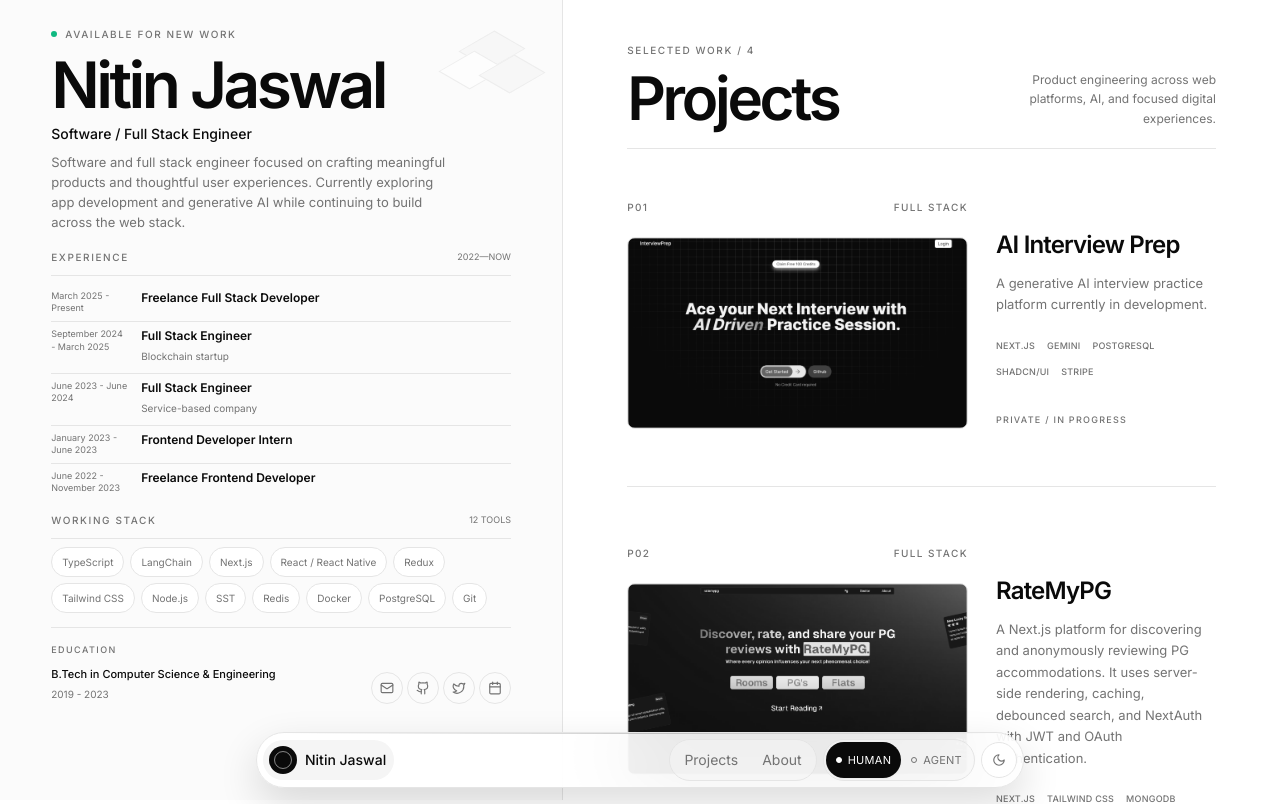
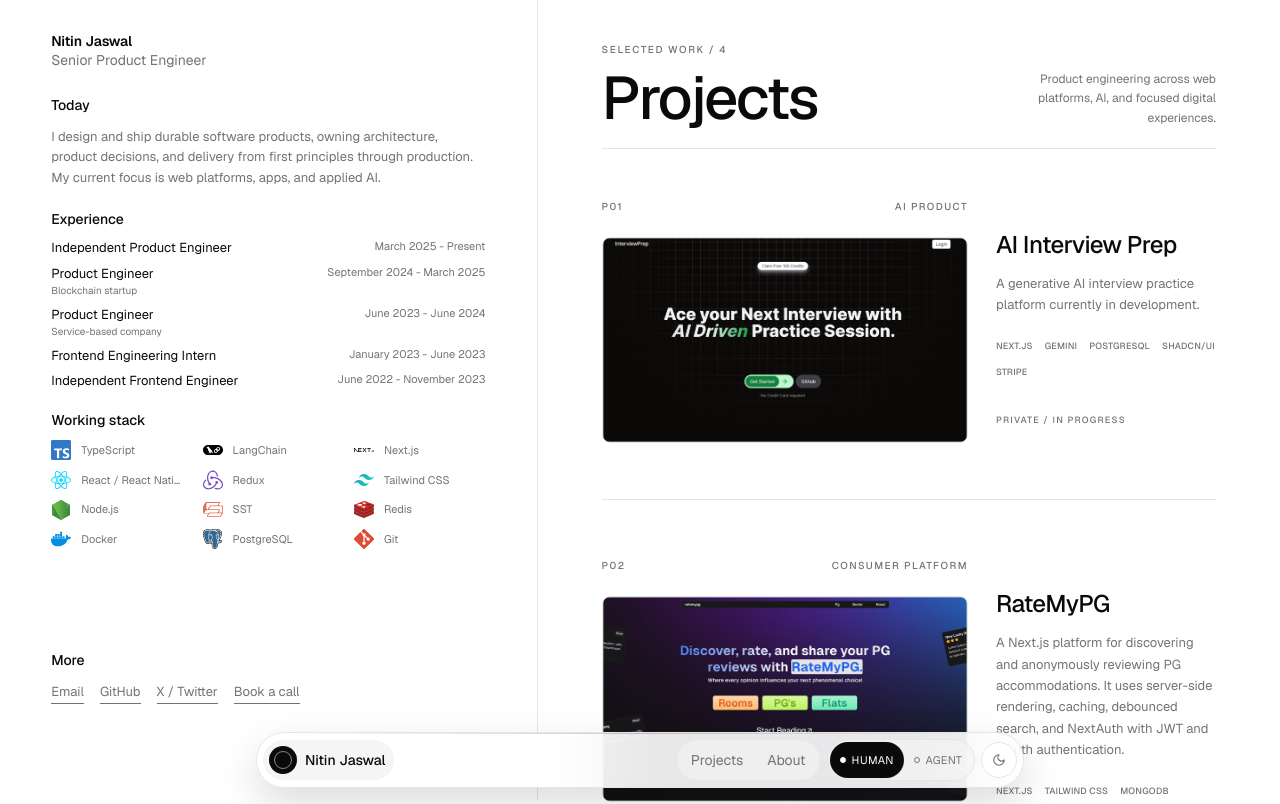
Before and after one commit to walkerthecreator/nitinjaswal, a Next.js app: page / in a window 1280 px wide. Shown: the top 804 px of the page. Built offline with nearby package versions, Linux system fonts and the light colour scheme.

Commit message:
refine portfolio positioning and layout

```diff
--- a/src/app/about/page.tsx
+++ b/src/app/about/page.tsx
@@ -9,7 +9,7 @@
     <div className="w-4/5 md:w-3/5/ lg:w-2/5 mx-auto mt-20 pb-10">
           <div className="flex gap-2 justify-between items-start">
               <div>
-                <h2 className="text-3xl font-semibold tracking-tight">{profile.name}</h2>
+                <h2 className="font-display text-3xl font-medium tracking-tight">{profile.name}</h2>
                   <p className="md:w-2/4 mt-2 text-muted/60">{profile.role} focused on building thoughtful products.</p>
                   <div className="mt-3 flex gap-2 text-zinc-200">
 
@@ -25,12 +25,12 @@
           </div>
 
           <div className="mt-10">
-            <h2 className="text-2xl font-semibold tracking-tight">About</h2>
-            <p className="mt-4 text-muted/60">As a Full Stack Engineer i have currated multiple web apps. I mostly work with TypeScript, React, NodeJs, and NextJs. I have an over a year of experience in working on FullStack Projects and have a degree in Computer Science & Engineering. I Like Space, Bikes, Mountains, Music, Cosmos and Traveling.</p>
+            <h2 className="font-display text-2xl font-medium tracking-tight">About</h2>
+            <p className="mt-4 text-muted/60">I&apos;m a product engineer who enjoys turning thoughtful ideas into useful, durable software. I work across product decisions, architecture, and delivery with TypeScript, React, Node.js, and Next.js, and I&apos;m currently exploring app development and generative AI. Outside work, I enjoy space, bikes, mountains, music, and travel.</p>
           </div>
 
           <div className="mt-10">
-            <h2 className="text-2xl font-semibold tracking-tight">Now</h2>
+            <h2 className="font-display text-2xl font-medium tracking-tight">Now</h2>
             <p className="mt-4 text-muted/60">{profile.availability} Reach out to discuss what you&apos;re building.</p>
           </div>
 
--- a/src/app/agent/page.tsx
+++ b/src/app/agent/page.tsx
@@ -61,7 +61,6 @@
     description: profile.summary,
     url: "https://nitinjaswal.me",
     sameAs: [profile.links.github, profile.links.x],
-    alumniOf: profile.education.degree,
     knowsAbout: skills.map((skill) => skill.title),
   };
 
@@ -88,9 +87,7 @@
           <p className="mt-4">{profile.role}</p>
           <p className="mt-4">{profile.summary}</p>
           <p className="mt-4 text-foreground dark:text-stone-100">Availability: {profile.availability}</p>
-          <p className="mt-4">
-            Education: {profile.education.degree} ({profile.education.years})
-          </p>
+          <p className="mt-4">Current focus: {profile.focus}</p>
         </DocumentSection>
 
         <DocumentSection>
--- a/src/app/home/page.tsx
+++ b/src/app/home/page.tsx
@@ -74,7 +74,7 @@
         <div className="border-s ms-3">
                 <div className="mt-4 ms-4 relative">
                     <div className="bg-zinc-400 rounded-full -left-[22px] top-2 p-[6px] absolute"></div>
-                    <h2 className="text-xl font-medium text-stone-700">Full Stack Engineer</h2>
+                    <h2 className="text-xl font-medium text-stone-700">Product Engineer</h2>
                     <div className="">
                         <h2 className="my-1 text-zinc-400 text-sm">Netmax Technologies | June, 2023 - Present </h2>
                         <ul className="text-stone-700 list-disc list-inside mt-2">
@@ -113,11 +113,6 @@
                         }
 
                     </div>
-                </div>
-                <div className="bg-stone-100 border border-stone-300 rounded-lg p-4">
-                    <h3 className="text-zinc-400">Education</h3>
-                    <h1 className="text-3xl font-medium my-2">B.tech Computer Science & Engineering</h1>
-                    <p className="mt-4 ">2019 - 2023</p>
                 </div>
             </div>
             </div>
--- a/src/app/layout.tsx
+++ b/src/app/layout.tsx
@@ -1,5 +1,5 @@
 import type { Metadata } from "next";
-import { Inter } from "next/font/google";
+import { GeistSans } from "geist/font/sans";
 import "./globals.css";
 import Nav from "@/components/Nav";
 import { Analytics } from "@vercel/analytics/react";
@@ -12,16 +12,11 @@
   } catch (_) {}
 `;
 
-const inter = Inter({
-  subsets: ["latin"],
-  display: "swap",
-});
-
 export const metadata: Metadata = {
   metadataBase: new URL("https://nitinjaswal.me"),
   title: "Nitin Jaswal",
-  description: "Portfolio of Nitin Jaswal - Design Engineer crafting digital experiences with code and creativity.",
-  keywords: ["Nitin Jaswal", "Design Engineer", "Portfolio", "Web Developer", "Frontend Developer"],
+  description: "Portfolio of Nitin Jaswal, a senior product engineer building durable software products.",
+  keywords: ["Nitin Jaswal", "Senior Product Engineer", "Product Engineer", "Software Engineer", "Portfolio"],
   authors: [{ name: "Nitin Jaswal" }],
   creator: "Nitin Jaswal",
   openGraph: {
@@ -29,21 +24,21 @@
     locale: "en_US",
     url: "https://nitinjaswal.me",
     siteName: "Nitin Jaswal",
-    title: "Nitin Jaswal - Design Engineer",
-    description: "Portfolio of Nitin Jaswal - Design Engineer crafting digital experiences with code and creativity.",
+    title: "Nitin Jaswal - Senior Product Engineer",
+    description: "Portfolio of Nitin Jaswal, a senior product engineer building durable software products.",
     images: [
       {
         url: "/images/nitin.jpg",
         width: 1200,
         height: 630,
-        alt: "Nitin Jaswal - Design Engineer",
+        alt: "Nitin Jaswal - Senior Product Engineer",
       },
     ],
   },
   twitter: {
     card: "summary_large_image",
-    title: "Nitin Jaswal - Design Engineer",
-    description: "Portfolio of Nitin Jaswal - Design Engineer crafting digital experiences with code and creativity.",
+    title: "Nitin Jaswal - Senior Product Engineer",
+    description: "Portfolio of Nitin Jaswal, a senior product engineer building durable software products.",
     images: ["/images/nitin.jpg"],
     creator: "@nitinjaswal",
   },
@@ -76,7 +71,7 @@
       <head>
         <script dangerouslySetInnerHTML={{ __html: themeScript }} />
       </head>
-      <body className={`${inter.className} bg-background text-foreground text-sm`}>
+      <body className={`${GeistSans.className} ${GeistSans.variable} bg-background text-foreground text-sm`}>
         <Nav />
         {children}
         <Analytics/>
--- a/src/app/page.tsx
+++ b/src/app/page.tsx
@@ -1,93 +1,70 @@
 import Image from "next/image";
 import Link from "next/link";
-import { ArrowUpRight, Calendar, Github, Mail, Twitter } from "lucide-react";
+import { ArrowUpRight } from "lucide-react";
 import { profile, projects, skills, workExperiences } from "@/data/portfolio";
 
 const contactLinks = [
-  { label: "Email", href: profile.links.email, icon: Mail, external: false },
-  { label: "GitHub", href: profile.links.github, icon: Github, external: true },
-  { label: "X", href: profile.links.x, icon: Twitter, external: true },
-  { label: "Call", href: profile.links.calendar, icon: Calendar, external: true },
+  { label: "Email", href: profile.links.email, external: false },
+  { label: "GitHub", href: profile.links.github, external: true },
+  { label: "X / Twitter", href: profile.links.x, external: true },
+  { label: "Book a call", href: profile.links.calendar, external: true },
 ];
-
-function IsometricMark() {
-  return (
-    <div aria-hidden="true" className="absolute right-8 top-8 hidden h-16 w-20 opacity-60 sm:block">
-      <span className="absolute left-6 top-0 h-9 w-9 rotate-[30deg] skew-x-[-30deg] border border-border bg-muted dark:border-stone-700 dark:bg-stone-800" />
-      <span className="absolute left-1 top-5 h-9 w-9 rotate-[30deg] skew-x-[-30deg] border border-border bg-background dark:border-stone-700 dark:bg-stone-900" />
-      <span className="absolute left-11 top-6 h-9 w-9 rotate-[30deg] skew-x-[-30deg] border border-border bg-secondary dark:border-stone-700 dark:bg-stone-700" />
-    </div>
-  );
-}
 
 export default function Home() {
   return (
-    <main className="min-h-screen bg-background text-foreground lg:grid lg:grid-cols-[minmax(360px,0.88fr)_minmax(0,1.12fr)] lg:items-start dark:bg-stone-950 dark:text-stone-100">
-      <aside className="relative border-b border-border bg-muted/40 dark:border-stone-800 dark:bg-stone-900/55 lg:sticky lg:top-0 lg:h-dvh lg:overflow-hidden lg:border-b-0 lg:border-r">
-        <IsometricMark />
-
-        <div className="relative flex min-h-screen flex-col gap-[clamp(0.8rem,1.8vh,1.35rem)] px-6 pb-24 pt-8 sm:px-10 lg:h-full lg:min-h-0 lg:px-[clamp(2rem,4vw,4.5rem)] lg:py-[clamp(1.5rem,3vh,3rem)] lg:pb-24">
-          <header className="max-w-lg pr-16">
-            <div className="mb-[clamp(0.7rem,1.5vh,1.2rem)] flex items-center gap-2 text-[10px] font-medium uppercase tracking-[0.16em] text-muted-foreground dark:text-stone-400">
-              <span className="h-1.5 w-1.5 rounded-full bg-emerald-500" />
-              Available for new work
-            </div>
-            <h1 className="text-[clamp(2.6rem,5vw,4.5rem)] font-semibold leading-[0.9] tracking-[-0.055em]">
-              {profile.name}
-            </h1>
-            <p className="mt-[clamp(0.6rem,1.3vh,1rem)] text-sm font-medium">{profile.role}</p>
-            <p className="mt-2 max-w-md text-[12px] leading-[1.55] text-muted-foreground dark:text-stone-400 sm:text-[13px]">
-              {profile.summary}
-            </p>
+    <main className="min-h-screen bg-background text-foreground lg:grid lg:grid-cols-[minmax(380px,0.84fr)_minmax(0,1.16fr)] lg:items-start dark:bg-stone-950 dark:text-stone-100">
+      <aside className="border-b border-border bg-background dark:border-stone-800 dark:bg-stone-950 lg:sticky lg:top-0 lg:h-screen lg:overflow-hidden lg:border-b-0 lg:border-r">
+        <div className="mx-auto min-h-screen w-full max-w-2xl px-6 pb-32 pt-12 sm:px-10 sm:pt-16 lg:flex lg:h-full lg:min-h-0 lg:max-w-none lg:flex-col lg:px-[clamp(2rem,4vw,5rem)] lg:pb-24 lg:pt-[clamp(1.25rem,4vh,3rem)]">
+          <header className="mb-16 flex flex-col items-start sm:mb-20 lg:mb-[clamp(0.75rem,3vh,2rem)]">
+            <h1 className="text-sm font-semibold leading-snug tracking-[-0.01em] text-foreground dark:text-stone-100">{profile.name}</h1>
+            <p className="text-sm leading-snug text-muted-foreground dark:text-stone-400">{profile.role}</p>
           </header>
 
-          <section aria-labelledby="experience-heading" className="min-h-0">
-            <div className="mb-2 flex items-center justify-between border-b border-border pb-2 dark:border-stone-800">
-              <h2 id="experience-heading" className="text-[10px] font-medium uppercase tracking-[0.16em] text-muted-foreground dark:text-stone-400">
-                Experience
-              </h2>
-              <span className="text-[9px] text-muted-foreground dark:text-stone-500">2022—NOW</span>
-            </div>
+          <section aria-labelledby="profile-heading" className="max-w-lg">
+            <h2 id="profile-heading" className="mb-3 text-sm font-medium text-foreground dark:text-stone-100">Today</h2>
+            <p className="text-[13px] leading-[1.6] text-muted-foreground dark:text-stone-400">{profile.summary}</p>
+          </section>
 
-            <ol className="divide-y divide-border dark:divide-stone-800">
+          <div className="mt-16 space-y-16 sm:mt-20 sm:space-y-20 lg:mt-[clamp(0.75rem,2.5vh,2rem)] lg:space-y-[clamp(0.75rem,2.5vh,2rem)]">
+            <section aria-labelledby="experience-heading">
+              <h2 id="experience-heading" className="mb-4 text-sm font-medium text-foreground dark:text-stone-100 lg:mb-[clamp(0.4rem,1.3vh,0.9rem)]">Experience</h2>
+
+              <ol className="space-y-4 lg:space-y-[clamp(0.3rem,1vh,0.75rem)]">
                 {workExperiences.map((work) => (
-                <li key={`${work.title}-${work.date}`} className="grid grid-cols-[78px_1fr] gap-3 py-[clamp(0.32rem,0.8vh,0.6rem)]">
-                  <span className="text-[9px] leading-[1.35] text-muted-foreground dark:text-stone-500">{work.date}</span>
-                  <span>
-                    <span className="block text-[11px] font-semibold leading-tight sm:text-xs">{work.title}</span>
-                    {work.company && <span className="mt-0.5 block text-[10px] text-muted-foreground dark:text-stone-500">{work.company}</span>}
+                  <li key={`${work.title}-${work.date}`} className="grid grid-cols-[minmax(0,1fr)_auto] items-start gap-5">
+                    <span className="min-w-0 text-xs leading-[1.35] text-foreground dark:text-stone-200 sm:text-[13px]">
+                      <span className="block truncate">{work.title}</span>
+                      {work.company && <span className="mt-0.5 block truncate text-[10px] text-muted-foreground dark:text-stone-500">{work.company}</span>}
                     </span>
+                    <span className="max-w-28 text-right text-[10px] leading-[1.45] text-muted-foreground dark:text-stone-500 sm:max-w-none sm:text-[11px]">{work.date}</span>
                   </li>
                 ))}
               </ol>
             </section>
 
             <section aria-labelledby="stack-heading">
-            <div className="mb-2 flex items-center justify-between border-b border-border pb-2 dark:border-stone-800">
-              <h2 id="stack-heading" className="text-[10px] font-medium uppercase tracking-[0.16em] text-muted-foreground dark:text-stone-400">
-                Working stack
-              </h2>
-              <span className="text-[9px] text-muted-foreground dark:text-stone-500">{skills.length} TOOLS</span>
-            </div>
-            <ul className="flex flex-wrap gap-1.5">
+              <h2 id="stack-heading" className="mb-4 text-sm font-medium text-foreground dark:text-stone-100 lg:mb-[clamp(0.4rem,1.3vh,0.9rem)]">Working stack</h2>
+              <ul className="grid grid-cols-2 gap-x-8 gap-y-4 sm:grid-cols-3 lg:grid-cols-3 lg:gap-x-5 lg:gap-y-[clamp(0.4rem,1.2vh,0.9rem)]">
                 {skills.map((skill) => (
-                <li key={skill.title} className="rounded-full border border-border bg-background px-2.5 py-1 text-[10px] text-muted-foreground dark:border-stone-800 dark:bg-stone-900 dark:text-stone-400">
-                  {skill.title}
+                  <li key={skill.title} className="flex min-w-0 items-center gap-2.5">
+                    <Image
+                      src={`/${skill.icon}`}
+                      alt=""
+                      width={20}
+                      height={20}
+                      className="h-5 w-5 shrink-0 object-contain"
+                    />
+                    <span className="truncate text-[11px] leading-none text-muted-foreground dark:text-stone-400">{skill.title}</span>
                   </li>
                 ))}
               </ul>
             </section>
+          </div>
 
-          <footer className="mt-auto flex flex-wrap items-end justify-between gap-3 border-t border-border pt-3 dark:border-stone-800">
-            <div>
-              <p className="text-[9px] font-medium uppercase tracking-[0.16em] text-muted-foreground dark:text-stone-500">Education</p>
-              <p className="mt-1 text-[11px] font-medium">{profile.education.degree}</p>
-              <p className="text-[10px] text-muted-foreground dark:text-stone-500">{profile.education.years}</p>
-            </div>
-            <div className="flex items-center gap-1">
+          <footer className="mt-16 sm:mt-20 lg:mt-auto lg:pt-[clamp(0.5rem,1.5vh,1.25rem)]">
+            <h2 className="mb-3 text-sm font-medium text-foreground dark:text-stone-100">More</h2>
+            <nav aria-label="Contact links" className="flex flex-wrap gap-x-4 gap-y-2 text-[13px] text-muted-foreground dark:text-stone-400">
               {contactLinks.map((contact) => {
-                const Icon = contact.icon;
-
                 return (
                   <Link
                     key={contact.label}
@@ -95,13 +72,13 @@
                     target={contact.external ? "_blank" : undefined}
                     rel={contact.external ? "noopener noreferrer" : undefined}
                     aria-label={contact.label}
-                    className="flex h-8 w-8 items-center justify-center rounded-full border border-border text-muted-foreground transition-colors hover:border-foreground hover:bg-foreground hover:text-background dark:border-stone-700 dark:text-stone-400 dark:hover:border-stone-100 dark:hover:bg-stone-100 dark:hover:text-stone-950"
+                    className="border-b border-current pb-px transition-colors hover:text-foreground dark:hover:text-stone-100"
                   >
-                    <Icon className="h-3.5 w-3.5" aria-hidden="true" />
+                    {contact.label}
                   </Link>
                 );
               })}
-            </div>
+            </nav>
           </footer>
         </div>
       </aside>
@@ -110,7 +87,7 @@
         <header className="mb-12 flex items-end justify-between gap-6 border-b border-border pb-5 dark:border-stone-800">
           <div>
             <p className="text-[10px] font-medium uppercase tracking-[0.16em] text-muted-foreground dark:text-stone-500">Selected work / {projects.length}</p>
-            <h2 id="projects-heading" className="mt-2 text-5xl font-semibold tracking-[-0.055em] sm:text-6xl">
+            <h2 id="projects-heading" className="mt-2 font-display text-5xl font-medium tracking-[-0.035em] sm:text-6xl">
               Projects
             </h2>
           </div>
@@ -135,14 +112,14 @@
                       alt={`${project.title} project preview`}
                       fill
                       sizes="(min-width: 1280px) 420px, (min-width: 1024px) 50vw, 100vw"
-                      className="object-cover object-top grayscale transition duration-500 group-hover:scale-[1.015] group-hover:grayscale-0"
+                      className="object-cover object-top transition-transform duration-500 group-hover:scale-[1.015]"
                     />
                     <div className="pointer-events-none absolute inset-0 ring-1 ring-inset ring-white/30" />
                   </div>
                 </div>
 
                 <div className="xl:pt-9">
-                  <h3 className="text-2xl font-semibold leading-none tracking-[-0.035em]">
+                  <h3 className="font-display text-2xl font-medium leading-none tracking-[-0.025em]">
                     {project.title}
                   </h3>
                   <p className="mt-4 text-[13px] leading-[1.65] text-muted-foreground dark:text-stone-400">{project.description}</p>
@@ -173,7 +150,7 @@
         </div>
 
         <footer className="py-16 text-center">
-          <p className="text-2xl font-semibold tracking-tight">Have something interesting in mind?</p>
+          <p className="font-display text-2xl font-medium tracking-tight">Have something interesting in mind?</p>
           <Link href={profile.links.email} className="mt-4 inline-flex items-center gap-2 border-b border-foreground pb-1 text-xs dark:border-stone-200">
             Start a conversation <ArrowUpRight className="h-3.5 w-3.5" />
           </Link>
--- a/src/data/portfolio.ts
+++ b/src/data/portfolio.ts
@@ -16,15 +16,12 @@
 
 export const profile = {
   name: "Nitin Jaswal",
-  role: "Software / Full Stack Engineer",
+  role: "Senior Product Engineer",
   summary:
-    "Software and full stack engineer focused on crafting meaningful products and thoughtful user experiences. Currently exploring app development and generative AI while continuing to build across the web stack.",
+    "I design and ship durable software products, owning architecture, product decisions, and delivery from first principles through production. My current focus is web platforms, apps, and applied AI.",
   availability:
     "Open to freelance, part-time, collaborative, and full-time opportunities.",
-  education: {
-    degree: "B.Tech in Computer Science & Engineering",
-    years: "2019 - 2023",
-  },
+  focus: "Product engineering across web, apps, and applied AI.",
   links: {
     email: "mailto:nitinjaswal2616@gmail.com",
     github: "https://github.com/walkerthecreator",
@@ -50,11 +47,11 @@
 
 export const workExperiences: WorkExperience[] = [
   {
-    title: "Freelance Full Stack Developer",
+    title: "Independent Product Engineer",
     date: "March 2025 - Present",
   },
   {
-    title: "Full Stack Engineer",
+    title: "Product Engineer",
     date: "September 2024 - March 2025",
     company: "Blockchain startup",
     points: [
@@ -64,7 +61,7 @@
     ],
   },
   {
-    title: "Full Stack Engineer",
+    title: "Product Engineer",
     date: "June 2023 - June 2024",
     company: "Service-based company",
     points: [
@@ -74,7 +71,7 @@
     ],
   },
   {
-    title: "Frontend Developer Intern",
+    title: "Frontend Engineering Intern",
     date: "January 2023 - June 2023",
     points: [
       "Revamped interfaces and improved user experience across client web applications.",
@@ -83,7 +80,7 @@
     ],
   },
   {
-    title: "Freelance Frontend Developer",
+    title: "Independent Frontend Engineer",
     date: "June 2022 - November 2023",
   },
 ];
@@ -91,14 +88,14 @@
 export const projects: Project[] = [
   {
     title: "AI Interview Prep",
-    badge: "Full stack",
+    badge: "AI product",
     photo: "/images/interview.png",
     description: "A generative AI interview practice platform currently in development.",
     tech: ["Next.js", "Gemini", "PostgreSQL", "shadcn/ui", "Stripe"],
   },
   {
     title: "RateMyPG",
-    badge: "Full stack",
+    badge: "Consumer platform",
     photo: "/images/ratemypg.png",
     live: "https://ratemypg-gamma.vercel.app",
     description:
@@ -116,7 +113,7 @@
   },
   {
     title: "Indian Spokesman",
-    badge: "Full stack",
+    badge: "Publishing platform",
     photo: "/images/indian.png",
     description:
       "A Canadian-market news publishing platform built from scratch with server-side rendering, debounced input, pagination, responsive layouts, and VPS deployment.",
@@ -156,7 +153,7 @@
 - Role: ${profile.role}
 - Summary: ${profile.summary}
 - Availability: ${profile.availability}
-- Education: ${profile.education.degree}, ${profile.education.years}
+- Current focus: ${profile.focus}
 
 ## Skills
 
--- a/tailwind.config.ts
+++ b/tailwind.config.ts
@@ -8,7 +8,10 @@
     "./src/app/**/*.{js,ts,jsx,tsx,mdx}",
   ],
   theme: {
-  	extend: {
+    extend: {
+      fontFamily: {
+        display: ["var(--font-geist-sans)", "sans-serif"],
+      },
   		backgroundImage: {
   			'gradient-radial': 'radial-gradient(var(--tw-gradient-stops))',
   			'gradient-conic': 'conic-gradient(from 180deg at 50% 50%, var(--tw-gradient-stops))'
```
Also changed, not shown: public/tailwindcss.svg (added). Lines whose indentation alone changed are shown as unchanged.
